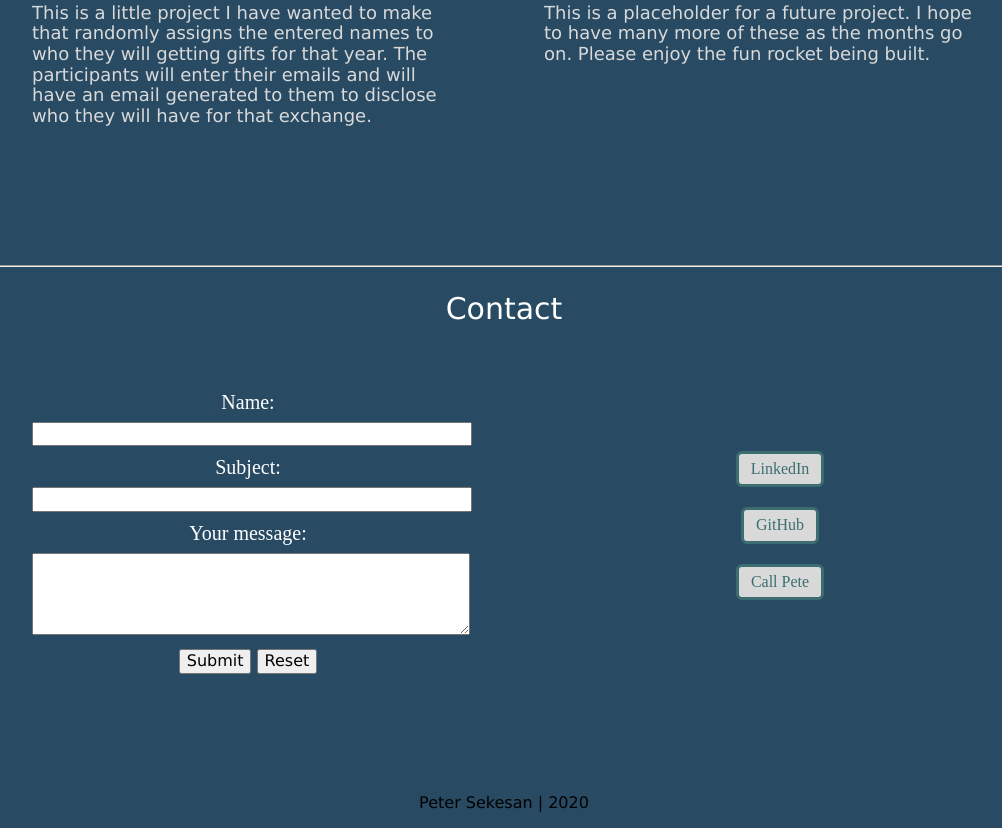
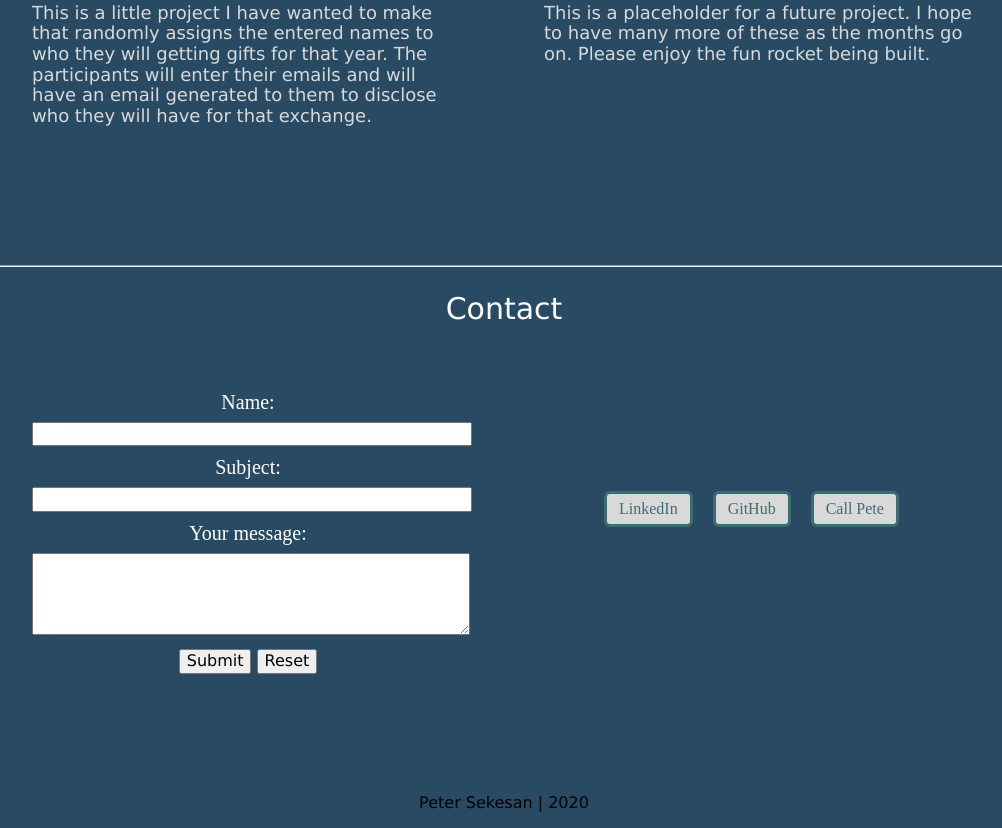
Before and after one commit to Pete-Sekesan/responsive-portfolio, a plain HTML site: page index.html in a window 1280 px wide. Shown: the part 2053-2881 px from the top of the page, without its empty margins (136-1138 px from the left). Drawn offline with nearby package versions, Linux system fonts and the light colour scheme.

Commit message:
css edits

```diff
--- a/style.css
+++ b/style.css
@@ -19,7 +19,7 @@
                             margin: 40px;
                         }
 
-                        @media all and (min-width: 600px) {
+                        @media all and (min-width: 800px) {
                             .group {
                                 flex-direction: row;
                             }
@@ -41,6 +41,10 @@
                             }
                             header nav ul li a:hover {
                                 color: #bdbdbd;
+                            }
+                            #Contact ul {
+                                margin-left: 10px;
+                                padding-top: 40px;
                             }
                         }
                         /* Styling */
@@ -219,6 +223,7 @@
                         }
 
                         #Contact ul {
+                            display: flex;
                             list-style: none;
                             margin-top: 50px;
                         }
```
